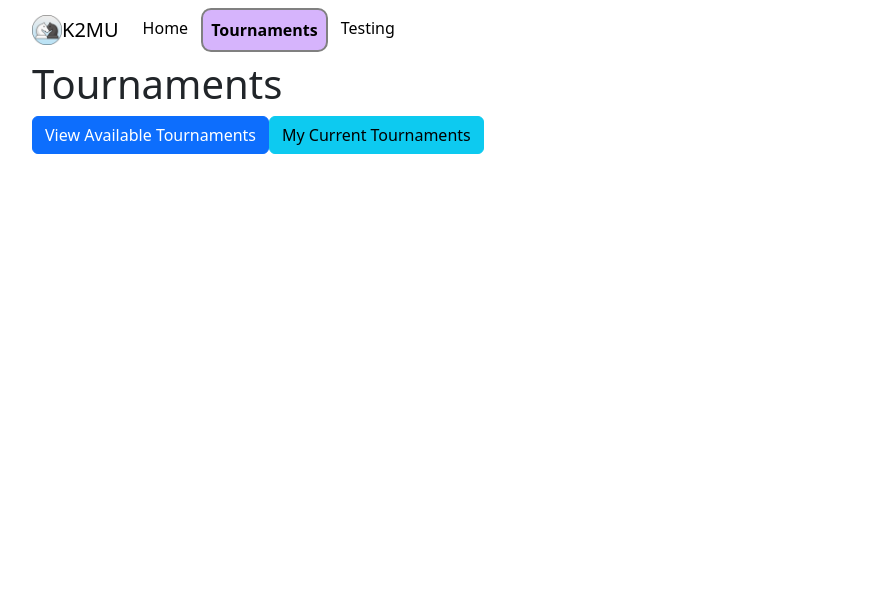
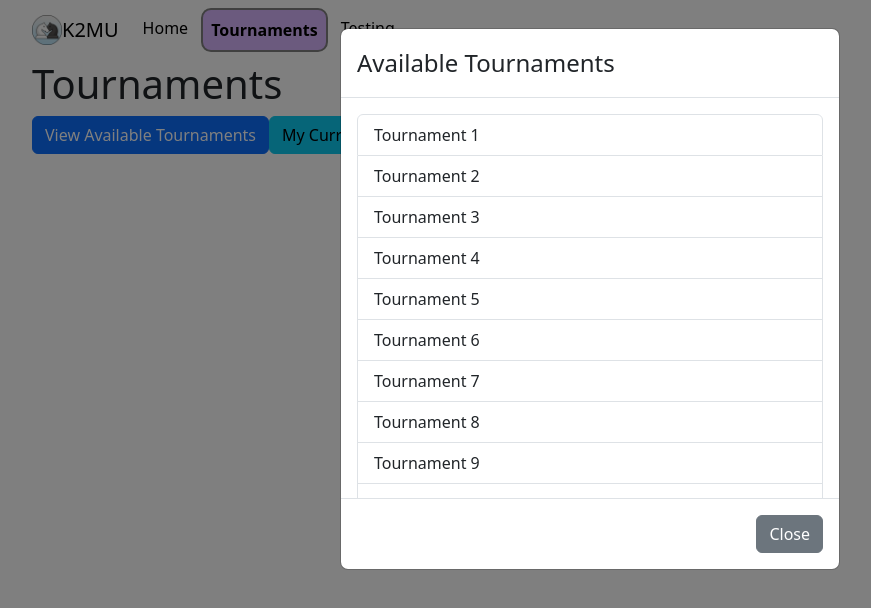
Before and after one commit to shiv-iyer/CS203-Project, a React (Create React App) app in the folder k2mu/: page /tournaments in a window 1280 px wide. Both pictures are taken after a click on the button "View Available Tournaments". Shown: the top 608 px of the page, without its empty margins (50-921 px from the left). Built offline with nearby package versions, Linux system fonts and the light colour scheme.

Commit message:
tournament representation on tournaments page, static values for overall tourneys and user tourneys

```diff
--- a/k2mu/src/pages/Tournaments.js
+++ b/k2mu/src/pages/Tournaments.js
@@ -1,19 +1,98 @@
-import React from "react";
+import React, {useState} from "react";
 
-import {Container, Button} from "react-bootstrap";
+import {Container, Button, ListGroup, Modal} from "react-bootstrap";
 
 export default function Tournaments () {
 
+    // we will use the state to represent tournaments
+    const [showTournaments, setShowTournaments] = useState(false);
+    const [showUserTournaments, setShowUserTournaments] = useState(false);
+
     const buttonClicked = () => {
         alert("Button was clicked.");
+    }
+
+    // for now, dummy tournament values in a String array
+    const tournaments = [
+        "Tournament 1",
+        "Tournament 2",
+        "Tournament 3",
+        "Tournament 4",
+        "Tournament 5",
+        "Tournament 6",
+        "Tournament 7",
+        "Tournament 8",
+        "Tournament 9",
+        "Tournament 10"
+    ]
+
+    const userTournaments = [
+        "Tournament 1",
+        "Tournament 7"
+    ]
+
+    const handleShowTournaments = () => {
+        setShowTournaments(true);
+    }
+
+    const handleClose = () => {
+        setShowTournaments(false);
+    }
+
+    const handleShowUserTournaments = () => {
+        setShowUserTournaments(true);
+    }
+
+    const handleUserClose = () => {
+        setShowUserTournaments(false);
     }
 
     return (
         <React.Fragment>
             <Container>
                 <h1>Tournaments</h1>
-                <Button onClick={buttonClicked}>View Available Tournaments</Button>
-                <Button variant="info">My Current Tournaments</Button>
+                <Button onClick={handleShowTournaments}>View Available Tournaments</Button>
+                <Button variant="info" onClick={handleShowUserTournaments}>My Current Tournaments</Button>
+
+                {/* Modal will display our tournaments */}
+                <Modal show={showTournaments} onHide={handleClose}>
+                    <Modal.Header>
+                        <Modal.Title>Available Tournaments</Modal.Title>
+                    </Modal.Header>
+                    <Modal.Body style={{maxHeight: "400px", overflowY: "scroll"}}>
+                        {/* Map everything from tournaments into a ListGroup for display */}
+                        <ListGroup>
+                            {tournaments.map((tournament, index) => (
+                                <ListGroup.Item key={index}>{tournament}</ListGroup.Item>
+                            ))}
+                        </ListGroup>
+                    </Modal.Body>
+                    <Modal.Footer>
+                        <Button variant="secondary" onClick={handleClose}>
+                            Close
+                        </Button>
+                    </Modal.Footer>
+                </Modal>
+
+                {/* The same thing but for user tournaments */}
+                <Modal show={showUserTournaments} onHide={handleUserClose}>
+                    <Modal.Header>
+                        <Modal.Title>My Tournaments</Modal.Title>
+                    </Modal.Header>
+                    <Modal.Body style={{maxHeight: "400px", overflowY: "scroll"}}>
+                        {/* Map everything from tournaments into a ListGroup for display */}
+                        <ListGroup>
+                            {userTournaments.map((tournament, index) => (
+                                <ListGroup.Item key={index}>{tournament}</ListGroup.Item>
+                            ))}
+                        </ListGroup>
+                    </Modal.Body>
+                    <Modal.Footer>
+                        <Button variant="secondary" onClick={handleUserClose}>
+                            Close
+                        </Button>
+                    </Modal.Footer>
+                </Modal>
             </Container>
         </React.Fragment>
     );
```
